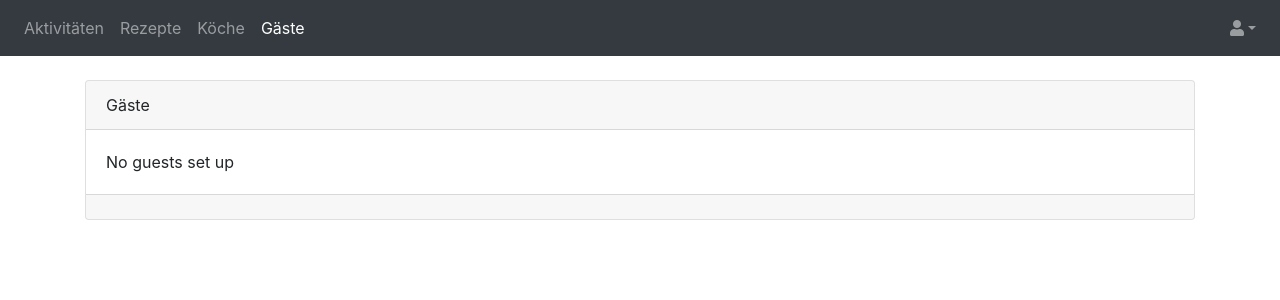
After one commit to phildeutsch/recipes, a Django app: page /guests/guests in a window 1280 px wide. The commit adds this page. Shown: the top 300 px of the page. Run offline with Django 3.2, Linux system fonts and the light colour scheme; the visitor is signed in with stand-in values (Sample User, id 1); data that the repository does not hold is empty; parts of the project's set-up code (start-up, migrations or seed data) failed here and were passed over; some libraries are stand-ins or nearby versions.

Commit message:
Guests view

```diff
--- a/app/templates/base.html
+++ b/app/templates/base.html
@@ -10,6 +10,13 @@
   <div class="collapse navbar-collapse" id="navbarsExampleDefault">
     <ul class="navbar-nav mr-auto">
       <li class="nav-item">
+        {% if 'activity' in request.path%}
+          <a class="nav-link active" href="/activities">Aktivitäten</a>
+        {% else %}
+          <a class="nav-link" href="/activities">Aktivitäten</a>
+        {% endif %}
+      </li>
+      <li class="nav-item">
         {% if 'recipes' in request.path or request.path == '/' %}
           <a class="nav-link active" href="/">Rezepte</a>
         {% else %}
@@ -18,14 +25,17 @@
       </li>
       <li class="nav-item">
         {% if 'users' in request.path %}
-          <a class="nav-link active" href="/users">Benutzer</a>
+          <a class="nav-link active" href="/users">Köche</a>
         {% else %}
-          <a class="nav-link" href="/users">Benutzer</a>
+          <a class="nav-link" href="/users">Köche</a>
         {% endif %}
       </li>
       <li class="nav-item">
-        <a class="nav-link disabled" href="#">Aktivitäten</a>
-      </li>
+        {% if 'guests' in request.path %}
+          <a class="nav-link active" href="/guests/guests">Gäste</a>
+        {% else %}
+          <a class="nav-link" href="/guests/guests">Gäste</a>
+        {% endif %}
     </ul>
     <ul class="nav navbar-nav navbar-right">
       <li class="nav-item dropdown">
--- /dev/null
+++ b/recipes/templates/guests/guests.html
@@ -0,0 +1,40 @@
+{% extends 'base.html' %}
+{% block content %}
+
+<div class="container">
+    <div class="card">
+        <div class="card-header">
+            Gäste
+        </div>
+        <div class="card-body">
+            <div class="table-responsive" style="overflow: auto">
+                {% if guests %}
+                    <table id="dashboard-table" class="table" style="width:100%">
+                        <thead>
+                            <tr style="border-top: hidden">
+                                <th>Name</th>
+                                <th></th>
+                                <th></th>
+                            </tr>
+                        </thead>
+                        <tbody>
+                            {% for g in guests %}
+                            <tr>
+                                <td>{{g.name}}</td>
+                                <!-- <td><a href="/guests/edit_guest/{{g.id}}" title="Bearbeiten"><i class="fas fa-edit"></i></a></td>
+                                <td><a href="/guests/delete_guest/{{g.id}}" title="Loeschen"><i class="fas fa-trash"></i></a></td> -->
+                            </tr>
+                            {% endfor %}
+                        </tbody>
+                    </table>
+                {% else %}
+                    No guests set up
+                {% endif %}
+            </div>
+        </div>
+        <div class="card-footer">
+            <!-- <a class="btn btn-primary" href="/guests/add_guest">Gast hinzufügen</a> -->
+        </div>
+    </div>
+</div>
+{% endblock %}
--- a/recipes/urls.py
+++ b/recipes/urls.py
@@ -16,6 +16,9 @@ urlpatterns = [
     path('recipes/add_recipe/<int:dish_id>', views.add_recipe, name='add_recipe'),
     path('recipes/delete_recipe/<int:recipe_id>', views.delete_recipe, name='delete_recipe'),
     path('recipes/edit_recipe/<int:recipe_id>', views.edit_recipe, name='edit_recipe'),
-    path('recipes/recipe/<int:recipe_id>', views.recipe, name='recipe')
+    path('recipes/recipe/<int:recipe_id>', views.recipe, name='recipe'),
+
+    # Guest URLs
+    path('guests/guests', views.guests, name='guests')
 
 ]
--- a/recipes/views.py
+++ b/recipes/views.py
@@ -1,7 +1,7 @@
 from django.shortcuts import render, redirect, get_object_or_404
 from django.contrib.auth.decorators import login_required
 
-from .models import Dish, Recipe
+from .models import Dish, Recipe, Guest, Activity
 from .forms import DishForm, RecipeForm
 
 from accounts.models import User, Profile
@@ -110,3 +110,11 @@ def recipe(request, recipe_id):
     recipe = get_object_or_404(Recipe, pk=recipe_id)
     context ={'recipe': recipe}
     return render(request, 'recipes/recipe.html', context)
+
+# Guest views
+@login_required
+def guests(request):
+    guests = Guest.objects.all()
+
+    context = {'guests': guests}
+    return render(request, 'guests/guests.html', context)
```
Also changed, not shown: recipes/models.py (+18 -0 lines), recipes/templates/recipes/cards/dishes.html (deleted, +0 -39 lines), recipes/templates/recipes/cards/recipe.html (deleted, +0 -16 lines), recipes/templates/recipes/cards/recipes.html (deleted, +0 -29 lines), accounts/migrations/0002_auto_20210308_1752.py (added), recipes/migrations/0007_auto_20210308_1752.py (added).
